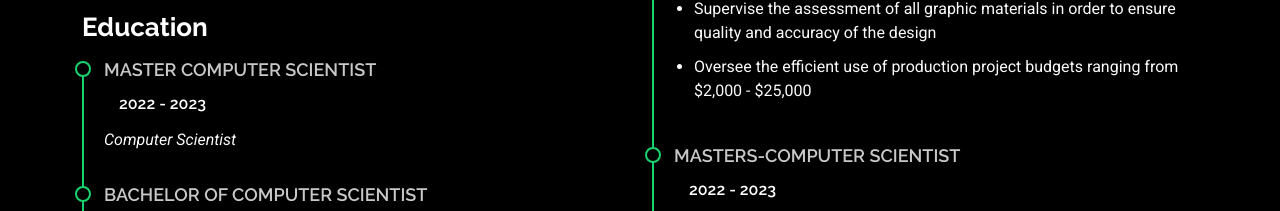
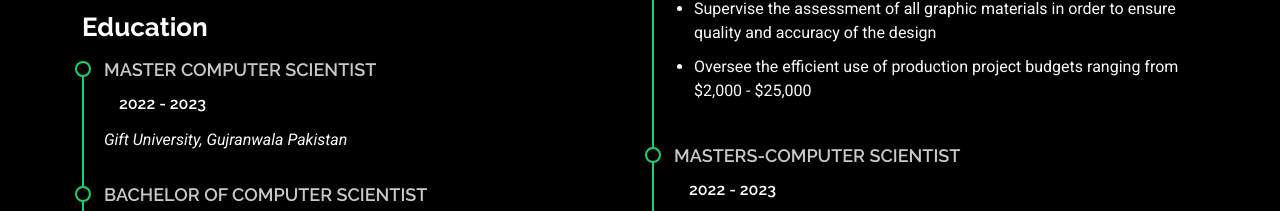
Before and after one commit to FazalEUmair/MyResume, a plain HTML site: page resume.html in a window 1280 px wide. Shown: the part 786-997 px from the top of the page. Drawn offline with Linux system fonts and the light colour scheme.

Commit message:
resume.html

```diff
--- a/resume.html
+++ b/resume.html
@@ -127,7 +127,7 @@
             <div class="resume-item">
               <h4>Master Computer Scientist</h4>
               <h5>2022 - 2023</h5>
-              <p><em>Computer Scientist</em></p>
+              <p><em>Gift University, Gujranwala Pakistan</em></p>
               <p></p>
             </div><!-- Edn Resume Item -->
 
```
